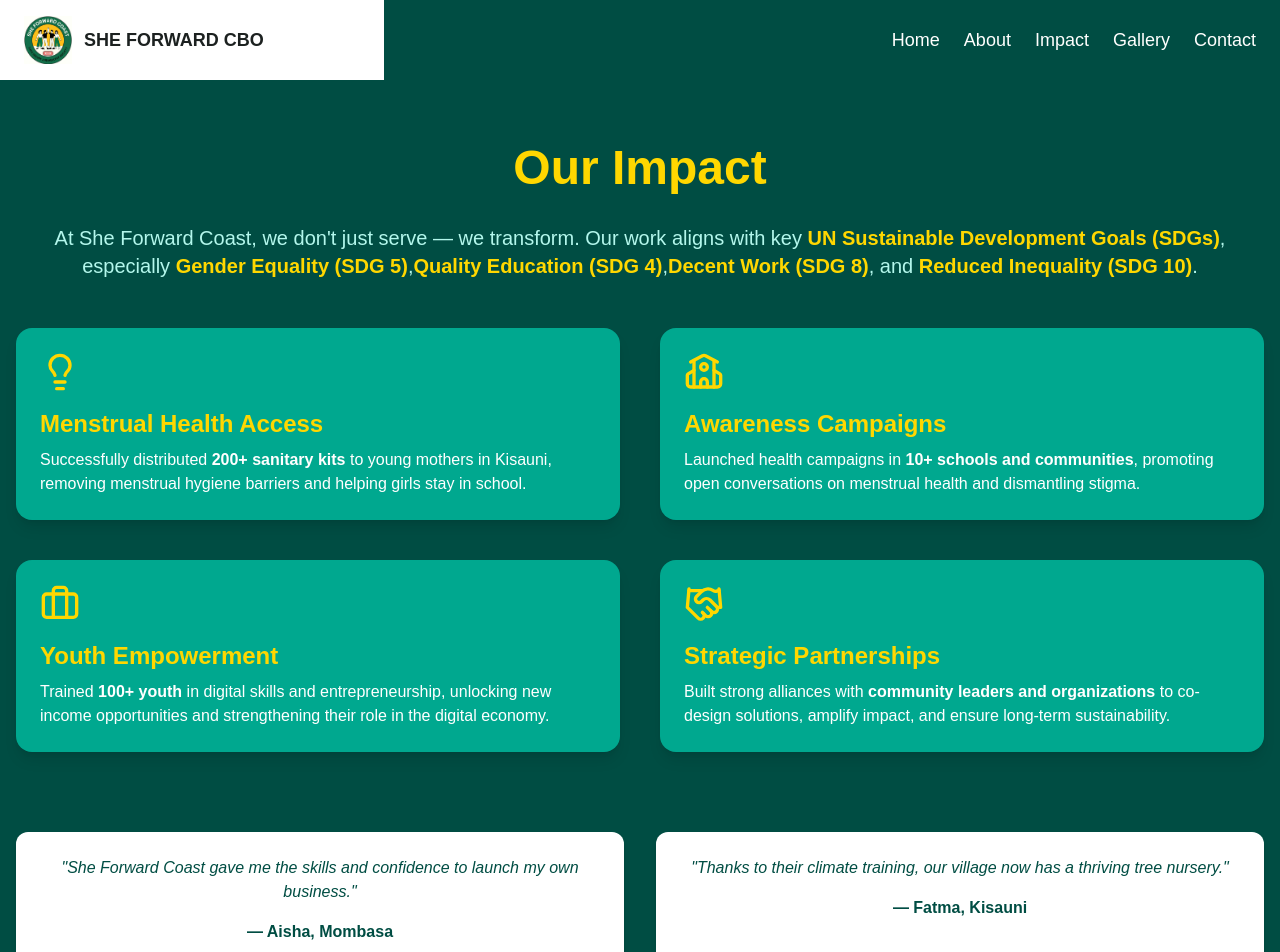
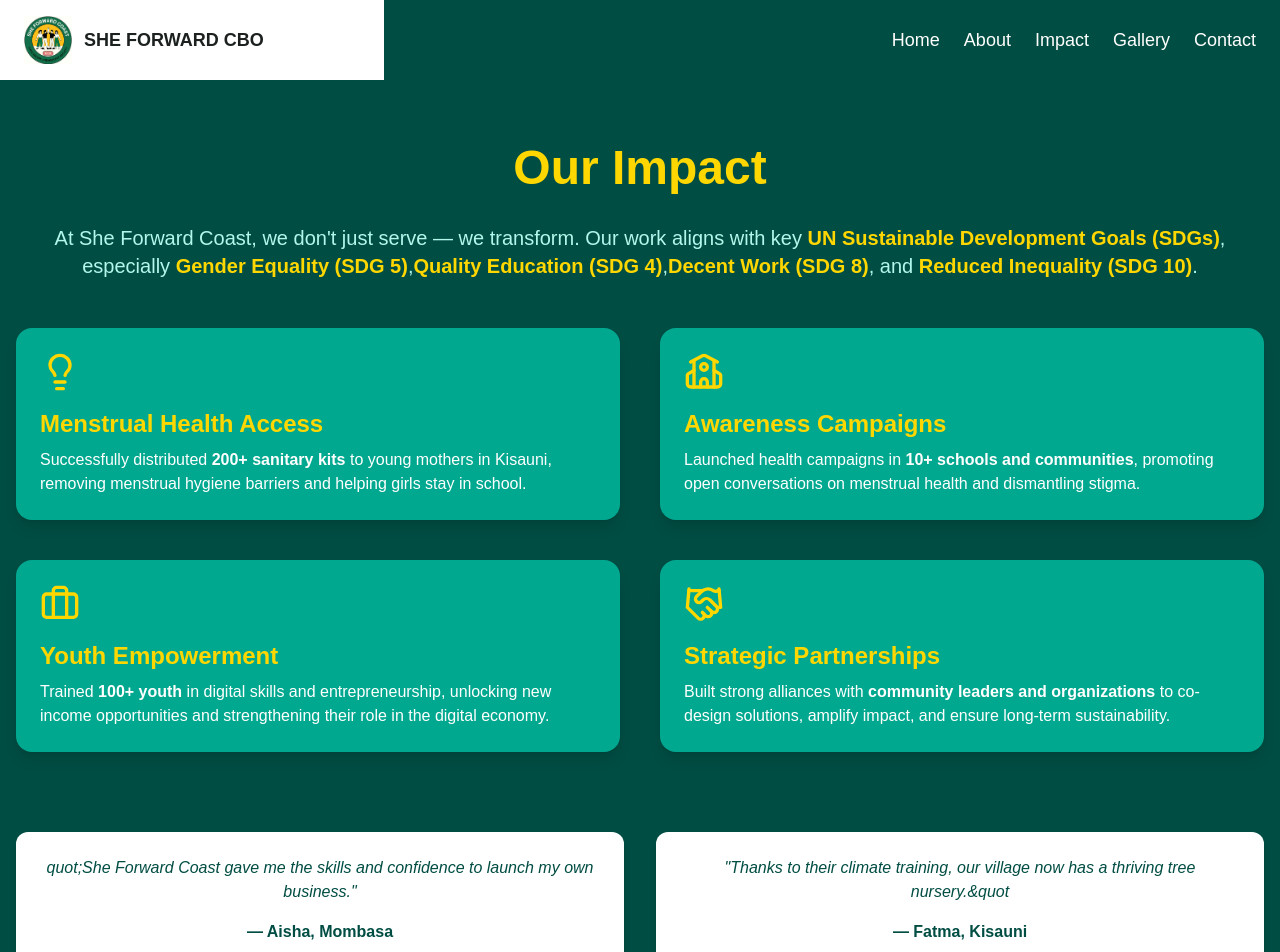
Before and after one commit to Araba68/she_forward_cbo_site, a Next.js app: page /impact in a window 1280 px wide. Shown: the top 952 px of the page. Built offline with nearby package versions, Linux system fonts and the light colour scheme.

Commit message:
solving eslint errors

```diff
--- a/src/app/impact/page.tsx
+++ b/src/app/impact/page.tsx
@@ -10,7 +10,7 @@ export default function ImpactPage() {
           Our Impact
         </h1>
         <p className="text-lg md:text-xl mb-12 text-[#b3f7ec]">
-          At She Forward Coast, we don't just serve — we transform. Our work aligns with key
+          At She Forward Coast, we don&apos;t just serve — we transform. Our work aligns with key
           <span className="text-[#FFD700] font-semibold"> UN Sustainable Development Goals (SDGs)</span>,
           especially <span className="text-[#FFD700] font-semibold">Gender Equality (SDG 5)</span>,
           <span className="text-[#FFD700] font-semibold">Quality Education (SDG 4)</span>,
@@ -57,11 +57,11 @@ export default function ImpactPage() {
         {/* Testimonials */}
         <div className="grid grid-cols-1 md:grid-cols-2 gap-8 mb-16">
           <div className="bg-white text-[#004d43] rounded-xl p-6 shadow-md">
-            <p className="italic">"She Forward Coast gave me the skills and confidence to launch my own business."</p>
+            <p className="italic">quot;She Forward Coast gave me the skills and confidence to launch my own business.&quot;</p>
             <p className="mt-4 font-semibold">— Aisha, Mombasa</p>
           </div>
           <div className="bg-white text-[#004d43] rounded-xl p-6 shadow-md">
-            <p className="italic">"Thanks to their climate training, our village now has a thriving tree nursery."</p>
+            <p className="italic">&quot;Thanks to their climate training, our village now has a thriving tree nursery.&quot</p>
             <p className="mt-4 font-semibold">— Fatma, Kisauni</p>
           </div>
         </div>
--- a/src/app/programs/[slug]/page.tsx
+++ b/src/app/programs/[slug]/page.tsx
@@ -1,6 +1,7 @@
 // ✅ File: /app/programs/[slug]/page.tsx
 import { notFound } from 'next/navigation';
 import { thematicAreas } from '@/lib/data';
+import Image from 'next/image';
 
 interface Props {
   params: {
@@ -63,7 +64,7 @@ export default async function ProgramPage({ params }: Props) {
                 <summary className="cursor-pointer font-medium text-[#004d43]">🖼️ Gallery</summary>
                 <div className="grid grid-cols-2 md:grid-cols-3 gap-4 mt-2">
                   {program.gallery.map((url, i) => (
-                    <img key={i} src={url} alt={`Program image ${i + 1}`} className="rounded-lg" />
+                    <Image key={i} src={url} alt={`Program image ${i + 1}`} className="rounded-lg" />
                   ))}
                 </div>
               </details>
--- a/src/components/Contact.tsx
+++ b/src/components/Contact.tsx
@@ -25,7 +25,7 @@ export default function Contact() {
       } else {
         setStatus('error');
       }
-    } catch (err) {
+    } catch {
       setStatus('error');
     }
   };
--- a/src/components/GetInvolved.tsx
+++ b/src/components/GetInvolved.tsx
@@ -8,7 +8,7 @@ export default function GetInvolved() {
           Be Part of the Change
         </h2>
         <p className="text-lg md:text-xl text-[#b3f7ec] mb-10">
-          Whether you're an individual, organization, or corporate ally — your support fuels our mission to uplift
+          Whether you are an individual, organization, or corporate ally — your support fuels our mission to uplift
           women and youth across Coastal Kenya. There are many ways to make an impact — choose what works best for you.
         </p>
 
--- a/src/components/Hero.tsx
+++ b/src/components/Hero.tsx
@@ -1,4 +1,5 @@
 import { getHero } from '../lib/getHero';
+import Image from 'next/image';
 
 export default async function Hero() {
   const hero = await getHero();
@@ -29,7 +30,7 @@ export default async function Hero() {
 
         {/* Right: Hero Image */}
         <div className="flex justify-center">
-          <img
+          <Image
             src={hero.heroImage.fields.file.url}
             alt={hero.heroImage.fields.description || 'Hero image'}
             className="w-full max-w-md md:max-w-lg rounded-xl shadow-lg"
```
